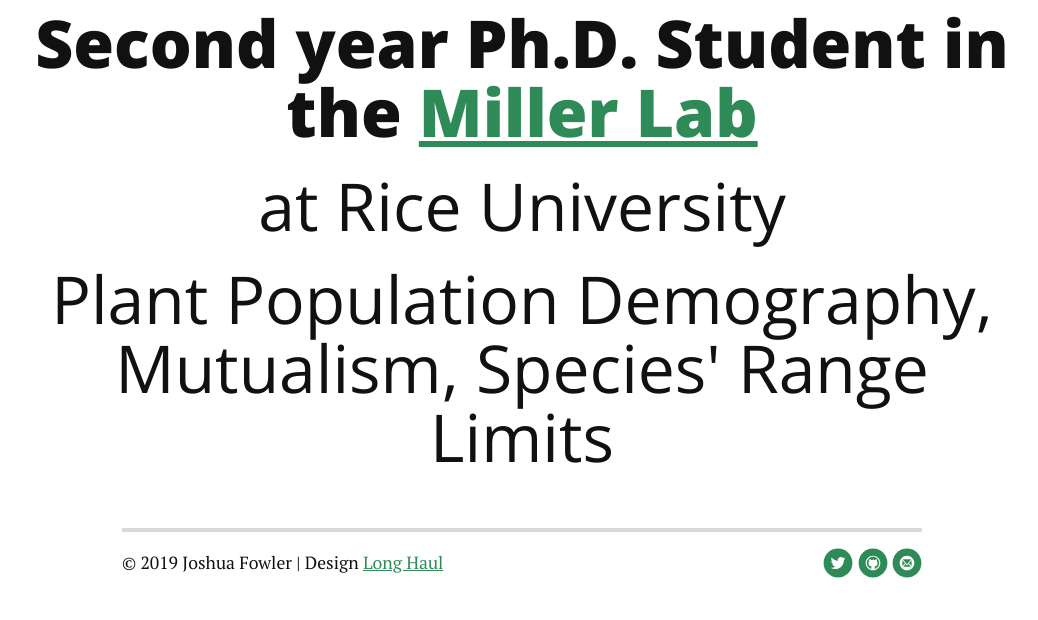
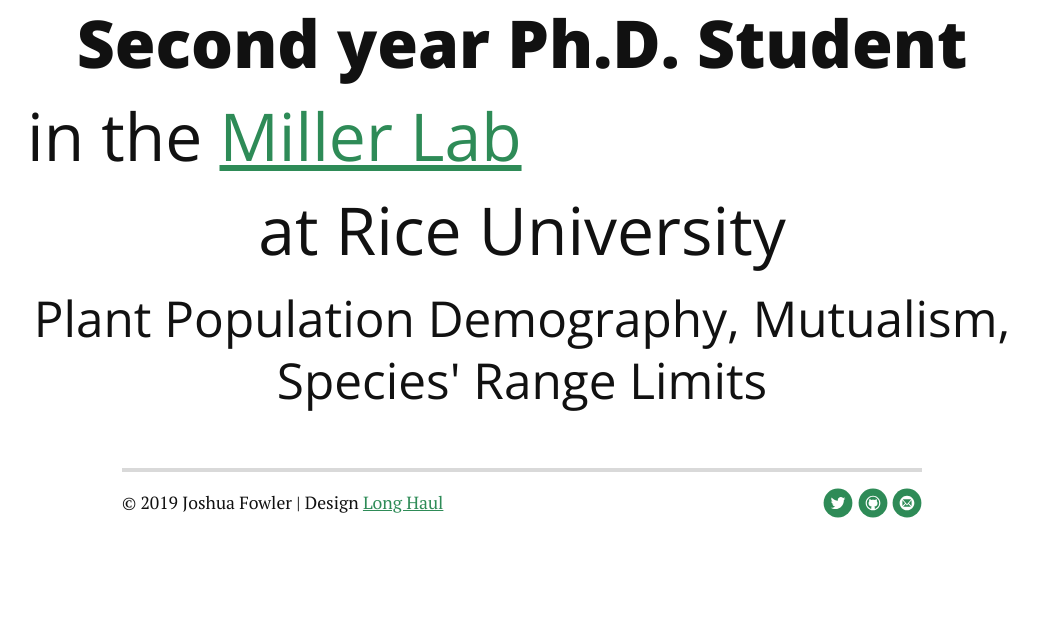
Before and after one commit to joshuacfowler/joshuacfowler.github.io, a Jekyll site: the page built from index.html, in a window 1280 px wide. Shown: the part 330-950 px from the top of the page, without its empty margins (118-1156 px from the left). Built offline with Jekyll 4.4.1, drawn with Linux system fonts in a browser that asks for light colours; nearby versions of some CDN libraries; the list of posts is cut into pages by our own code; after the commit the page ends 900 px from its top, so only the background shows below that.

Commit message:
Update index.html

```diff
--- a/index.html
+++ b/index.html
@@ -4,6 +4,7 @@ title: Home
 ---
 
 <div class="home" id="home">
-  <h1 class="PageTitle" style="text-align:center">Second year Ph.D. Student in the <a href="https://www.owlnet.rice.edu/~tm9/"> Miller Lab</a></h1>
+  <h1 class="PageTitle" style="text-align:center">Second year Ph.D. Student </h1>
+  <p class="h1"> in the <a href="https://www.owlnet.rice.edu/~tm9/"> Miller Lab</a></h1>
   <p class="h1" style="text-align:center">at Rice University</p>
-  <p class="h1" style="text-align:center">Plant Population Demography, Mutualism, Species' Range Limits</p>
+  <p class="h2" style="text-align:center">Plant Population Demography, Mutualism, Species' Range Limits</p>
```
